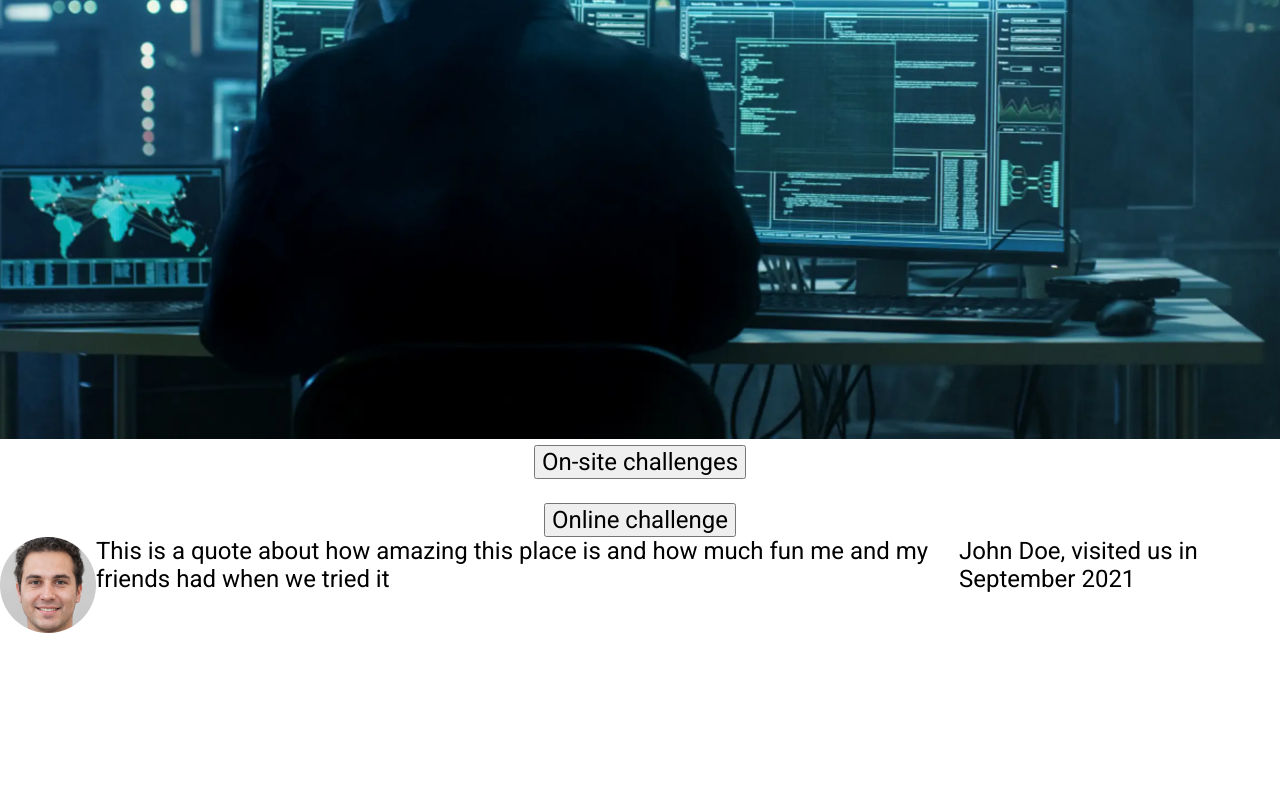
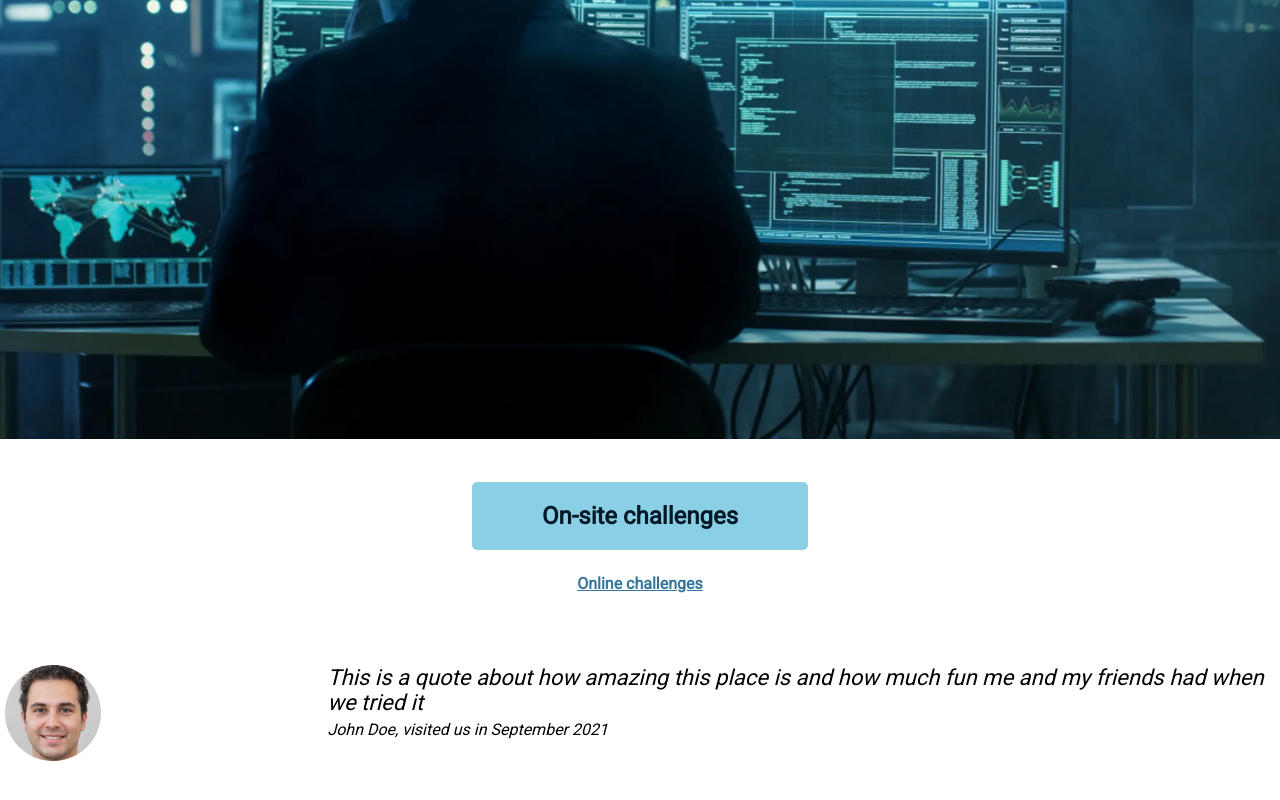
Before and after one commit to JrSchoolAccount/-ESC--Assignment-JR, a website: page index.html in a window 1280 px wide. Shown: the part 436-1236 px from the top of the page. Before the commit the page ends 1069 px from the top, so only its background shows below. Drawn offline with Linux system fonts and the light colour scheme.

Commit message:
Added container for reviews

```diff
--- a/index.html
+++ b/index.html
@@ -16,18 +16,21 @@
       <img src="./images/logo.png" alt="" />
       <h1>Hacker Escape Rooms</h1>
     </header>
+
     <div class="banner"><img src="./images/hacker.png" alt="" /></div>
+
     <div class="challenge-buttons">
-      <button class="on-site-button">On-site challenges</button>
-      <button class="online-button link">Online challenge</button>
+      <a class="on-site-button">On-site challenges</a>
+      <a class="online-button link">Online challenges</a>
     </div>
-    <div class="user-quotes">
+
+    <div class="container-reviews">
       <img src="./images/face.png" alt="" />
       <p>
         This is a quote about how amazing this place is and how much fun me and
-        my friends had when we tried it
+        my friends had when we tried it<br />
+        <small>John Doe, visited us in September 2021</small>
       </p>
-      <small>John Doe, visited us in September 2021</small>
     </div>
   </body>
 </html>
--- a/src/styles.scss
+++ b/src/styles.scss
@@ -41,19 +41,12 @@
   }
 }
 
-.button {
+.a {
   color: $esc-dark;
   font-weight: bold;
-  height: 66px;
-  width: 308px;
+  min-height: 66px;
+  min-width: 308px;
 
-  &.link {
-  background-color: none;
-  border: none;
-  padding: 0;
-  text-decoration: underline;
-  cursor: pointer;
-  }
 }
 
 .challenge-buttons {
@@ -62,12 +55,46 @@
   color: $esc-dark;
   align-items: center;
   gap: 1em;
-  font-weight: bold;
+  margin: 37px;
 
-  &.on-site-button {
+  a.on-site-button {
+    font-weight: 700;
+    padding: 20px 70px;
+    border: none;
+    border-radius: 5px;
+    background-color: $esc-light-blue;
+    cursor: pointer;
   }
 
-  &.online-button {
-
+  a.online-button {
+    color: $esc-blue;
+    font-weight: 700;
+    border: none;
+    font-size: 16px;
+    text-decoration: underline;
+    cursor: pointer;
   }
 }
+
+.container-reviews {
+  display: grid;
+  grid-template-columns: 25% 2fr;
+  column-gap: 5px;
+  margin: 3em 0.2rem;
+  font-style: italic;
+
+  p {
+    font-size: 22px;
+  }
+
+  small {
+    font-size: 16px;
+    justify-content: flex-end;
+  }
+
+  &img {
+    width: 50%;
+    height: 50%;
+  }
+
+}
```
Also changed, not shown: css/styles.css.
